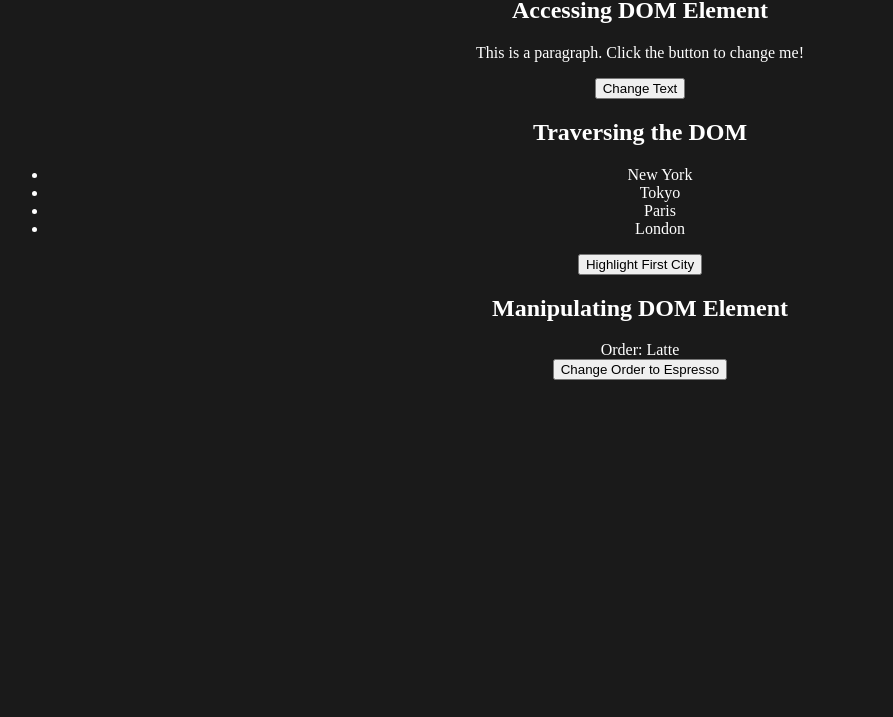
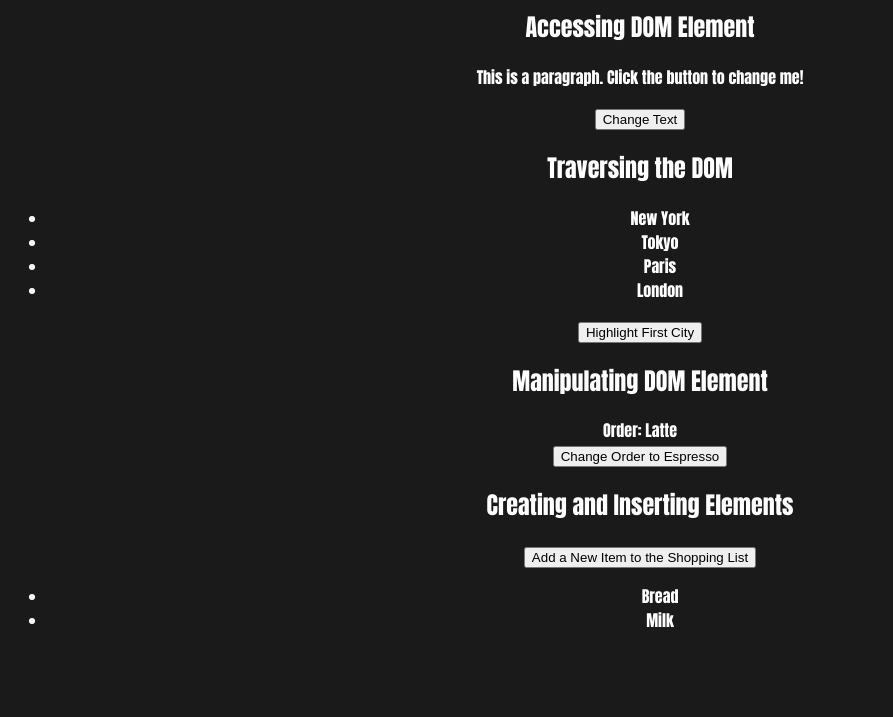
Before and after one commit to TridipKarmakar/webdev_learning, a website: page JS/DOM/dom.html in a window 1280 px wide. Shown: the part 83-800 px from the top of the page, without its empty margins (0-893 px from the left). Drawn offline with Linux system fonts and the light colour scheme.

Commit message:
done example 4

```diff
--- a/JS/DOM/dom.html
+++ b/JS/DOM/dom.html
@@ -10,6 +10,7 @@
         background: #1a1a1a;
         color: #fff;
         text-align: center;
+        font-family: Impact, "Inter", "Arial Narrow Bold", sans-serif;
       }
 
       .highlight {
@@ -56,6 +57,16 @@
       <button id="ChangeOrder">Change Order to Espresso</button>
     </section>
 
+    <!-- Example 4: Creating and Inserting Elements  -->
+    <section id="example-4">
+      <h2>Creating and Inserting Elements</h2>
+      <button id="addNewItem">Add a New Item to the Shopping List</button>
+      <ul id="shoppingList">
+        <li>Bread</li>
+        <li>Milk</li>
+      </ul>
+    </section>
+
     <script src="./sript.js "></script>
   </body>
 </html>
--- a/JS/DOM/sript.js
+++ b/JS/DOM/sript.js
@@ -17,3 +17,10 @@ document.getElementById("ChangeOrder").addEventListener("click", () => {
   coffeeType.style.backgroundColor = "brown";
   coffeeType.style.backgroundColor = "5px";
 });
+
+// example 4
+document.getElementById("addNewItem").addEventListener("click", () => {
+  let newItem = document.createElement("li");
+  newItem.textContent = "Eggs";
+  let coffeeType = document.getElementById("shoppingList").appendChild(newItem);
+});
```
